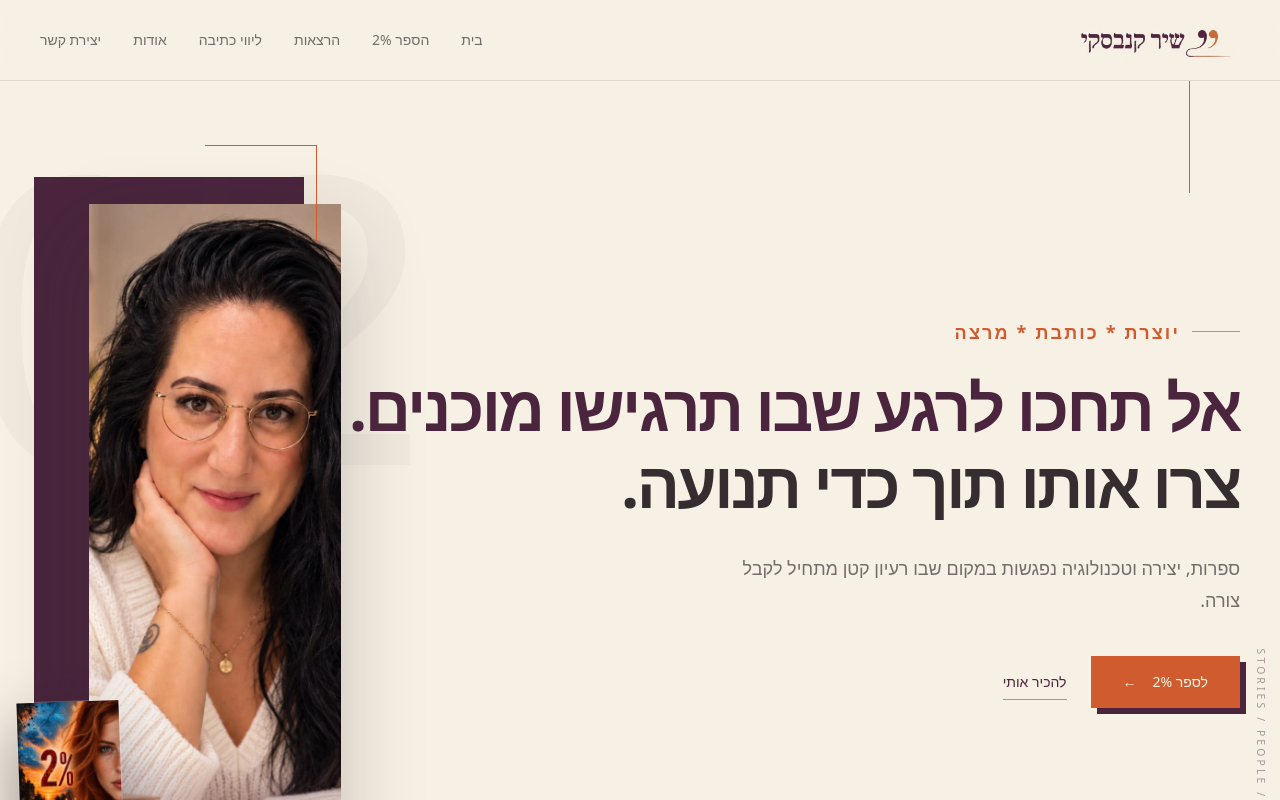
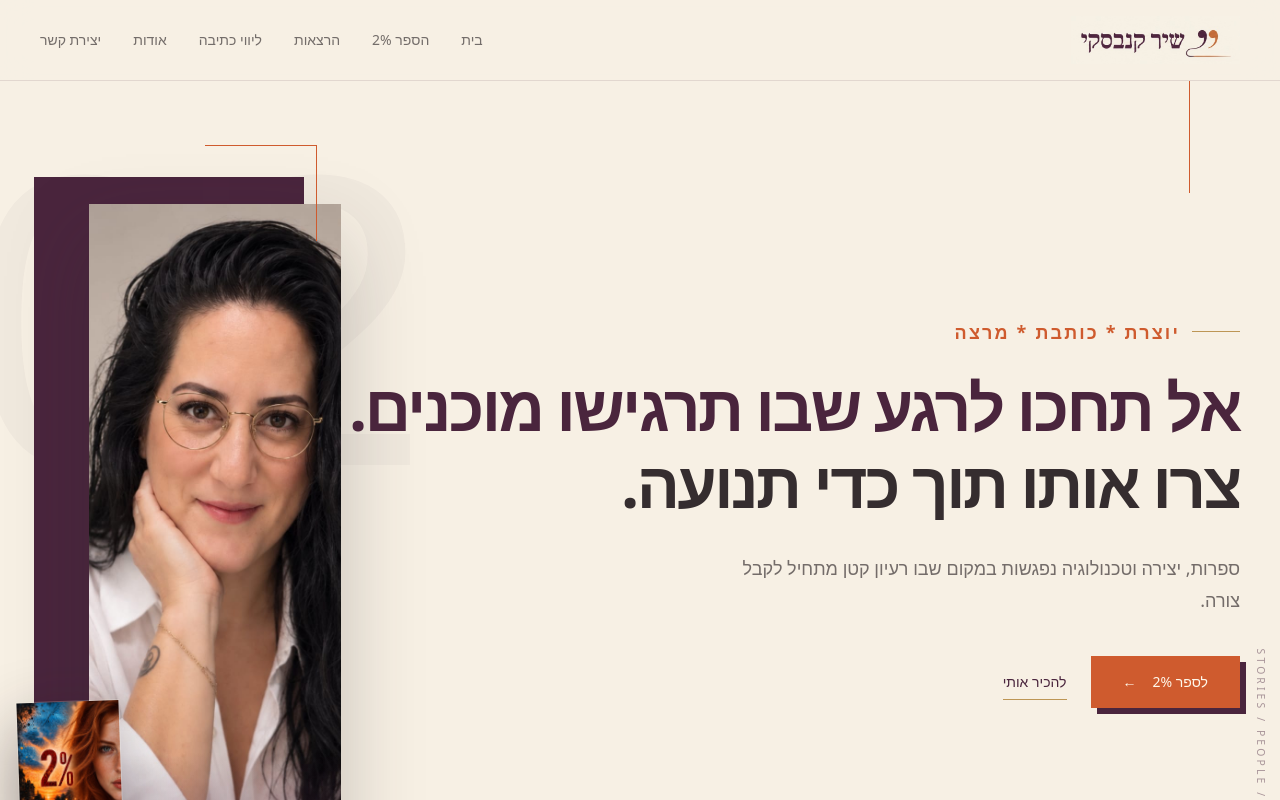
Before and after one commit to Shirkan84/shir-kanevsky-website, a Next.js app: page / in a window 1280 px wide. Shown: the top 800 px of the page. Built offline with nearby package versions, Linux system fonts and the light colour scheme; a web font is replaced by a local one.

Commit message:
Update author portrait

```diff
--- a/src/app/about/page.tsx
+++ b/src/app/about/page.tsx
@@ -1,7 +1,7 @@
 import type { Metadata } from "next";
 import Image from "next/image";
 import Link from "next/link";
-import shirkanPortrait from "../../../pic/Shirkan.jpeg";
+import shirkanPortrait from "../../../pic/shirkan-author-v2.jpeg";
 import { Reveal } from "@/components/ui/reveal";
 
 export const metadata: Metadata = {
--- a/src/app/page.tsx
+++ b/src/app/page.tsx
@@ -2,7 +2,7 @@ import Image from "next/image";
 import Link from "next/link";
 import backCover from "../../pic/back.jpeg";
 import frontCover from "../../pic/front.jpeg";
-import shirkanPortrait from "../../pic/Shirkan.jpeg";
+import shirkanPortrait from "../../pic/shirkan-author-v2.jpeg";
 import { Reveal } from "@/components/ui/reveal";
 import { siteConfig } from "@/config/site";
 
@@ -43,7 +43,7 @@ export default function Home() {
           <Reveal delay={120} className="group relative z-10 mx-auto h-[35rem] w-full max-w-xl sm:h-[43rem] lg:-left-10 lg:h-[46rem]">
             <div className="absolute inset-y-8 left-0 w-[88%] bg-plum" aria-hidden="true" />
             <div className="absolute bottom-0 right-0 h-[92%] w-[82%] overflow-hidden shadow-[0_35px_75px_rgba(53,45,47,0.25)]">
-              <Image src={shirkanPortrait} alt="שיר קנבסקי" fill priority sizes="(max-width: 1024px) 82vw, 36vw" className="image-zoom object-cover object-[center_22%]" />
+              <Image src={shirkanPortrait} alt="שיר קנבסקי" fill priority sizes="(max-width: 1024px) 82vw, 36vw" className="image-zoom object-cover object-top" />
               <div className="absolute inset-x-0 bottom-0 h-32 bg-gradient-to-t from-plum/45 to-transparent" aria-hidden="true" />
             </div>
             <div className="book-float absolute bottom-6 left-0 w-[34%] sm:w-[30%] lg:-left-4 lg:w-[34%]">
```
Also changed, not shown: pic/Shirkan.jpeg (deleted), pic/shirkan-author-v2.jpeg (added).
